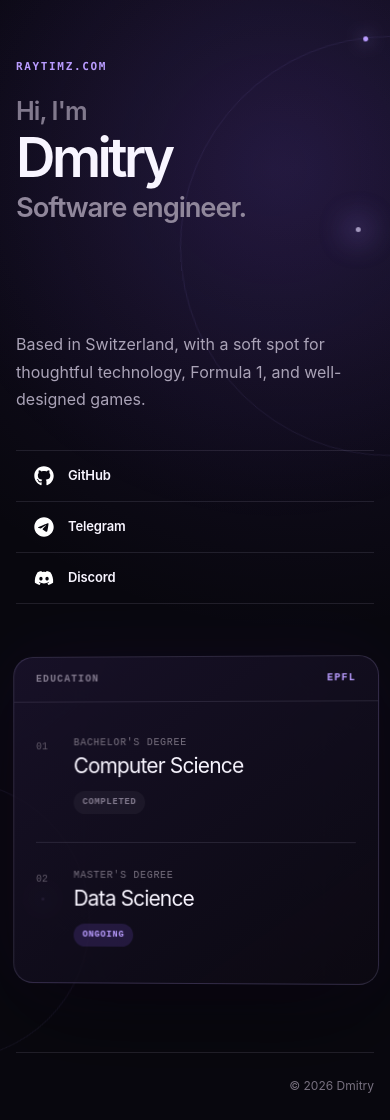
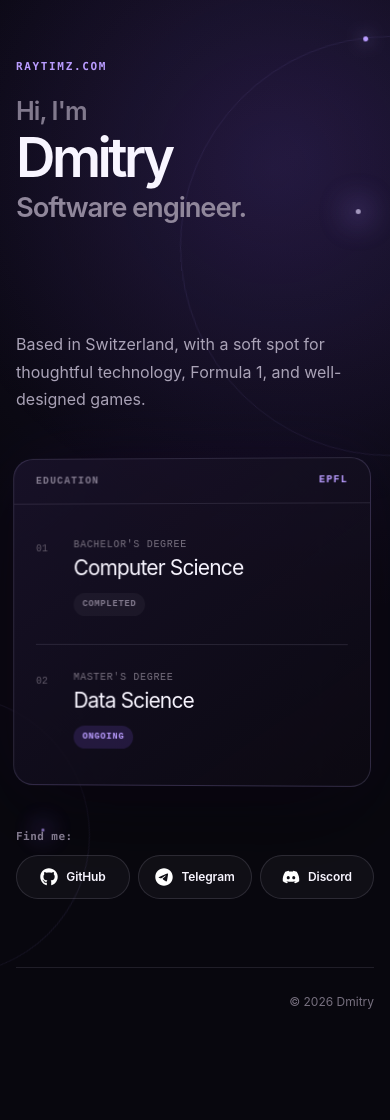
Before and after one commit to Raytimz/raytimz-web, a Next.js app: page / in a window 390 px wide. After the commit the page ends 1035 px from the top, so only its background shows below. Built offline with nearby package versions, Linux system fonts and the light colour scheme.

Commit message:
Reorder mobile content and style social chips

```diff
--- a/app/globals.css
+++ b/app/globals.css
@@ -107,17 +107,20 @@ main {
   display: grid;
   flex: 1;
   grid-template-columns: 1.06fr .94fr;
+  grid-template-areas:
+    "intro education"
+    "social education";
   align-items: center;
-  gap: clamp(52px, 7vw, 100px);
+  column-gap: clamp(52px, 7vw, 100px);
+  row-gap: 36px;
   padding-block: clamp(72px, 10vh, 120px);
 }
 
-.hero-copy { max-width: 650px; }
-.hero-copy > * { animation: rise-in .72s both; }
-.hero-copy > :nth-child(1) { animation-delay: .08s; }
-.hero-copy > :nth-child(2) { animation-delay: .16s; }
-.hero-copy > :nth-child(3) { animation-delay: .24s; }
-.hero-copy > :nth-child(4) { animation-delay: .32s; }
+.hero-intro { grid-area: intro; align-self: end; max-width: 650px; }
+.hero-intro > * { animation: rise-in .72s both; }
+.hero-intro > :nth-child(1) { animation-delay: .08s; }
+.hero-intro > :nth-child(2) { animation-delay: .16s; }
+.hero-intro > :nth-child(3) { animation-delay: .24s; }
 
 .eyebrow {
   margin-bottom: 24px;
@@ -175,29 +178,41 @@ h1 {
   line-height: 1.72;
 }
 
+.social-section {
+  grid-area: social;
+  align-self: start;
+  max-width: 650px;
+  animation: rise-in .72s .32s both;
+}
+
+.social-title {
+  margin-bottom: 12px;
+  color: #81798d;
+  font: 600 11px/1.2 ui-monospace, SFMono-Regular, Consolas, monospace;
+  letter-spacing: .04em;
+}
+
 .social-links {
   display: grid;
   grid-template-columns: repeat(3, minmax(0, 1fr));
-  margin-top: 36px;
-  border-top: 1px solid var(--line);
-  border-bottom: 1px solid var(--line);
+  gap: 10px;
 }
 
 .social-link {
-  display: grid;
-  grid-template-columns: 22px minmax(0, 1fr);
+  display: flex;
   align-items: center;
+  justify-content: center;
   gap: 12px;
   width: 100%;
   min-width: 0;
-  padding: 15px 18px;
+  min-height: 48px;
+  padding: 12px 16px;
+  border: 1px solid rgba(229, 220, 255, .13);
+  border-radius: 999px;
+  background: rgba(255, 255, 255, .035);
   color: var(--ink);
   text-decoration: none;
-  transition: color 180ms ease, transform 180ms ease;
-}
-
-.social-link + .social-link {
-  border-left: 1px solid var(--line);
+  transition: border-color 180ms ease, background 180ms ease, color 180ms ease, transform 180ms ease;
 }
 
 .social-link > svg {
@@ -217,10 +232,16 @@ h1 {
   white-space: nowrap;
 }
 
-.social-link:hover { color: var(--accent); transform: translateY(-2px); }
+.social-link:hover {
+  border-color: rgba(185, 156, 255, .38);
+  background: rgba(185, 156, 255, .08);
+  color: var(--accent);
+  transform: translateY(-2px);
+}
 .social-link:focus-visible { outline: 2px solid var(--accent); outline-offset: 5px; }
 
 .education-card {
+  grid-area: education;
   --tilt-x: 0deg;
   --tilt-y: -2deg;
   overflow: hidden;
@@ -317,25 +338,30 @@ footer {
 @media (max-width: 900px) {
   .hero {
     grid-template-columns: 1fr;
-    gap: 64px;
+    grid-template-areas:
+      "intro"
+      "education"
+      "social";
+    gap: 52px;
     padding-block: 78px 88px;
   }
 
-  .education-card { max-width: 610px; transform: none; }
+  .education-card,
+  .social-section { width: 100%; max-width: 610px; }
+  .education-card { transform: none; }
 }
 
 @media (max-width: 640px) {
   .shell { width: min(100% - 32px, 1120px); }
-  .hero { gap: 52px; padding-block: 60px 68px; }
+  .hero { gap: 44px; padding-block: 60px 68px; }
   h1 { min-height: 208px; font-size: clamp(50px, 14vw, 68px); }
   .typed-line { font-size: .5em; }
   .education-card { margin-inline: -4px; }
   .education-body { padding-inline: 22px; }
-  .social-links { grid-template-columns: 1fr; }
-  .social-link + .social-link {
-    border-top: 1px solid var(--line);
-    border-left: 0;
-  }
+  .social-links { gap: 8px; }
+  .social-link { gap: 8px; min-height: 44px; padding-inline: 10px; }
+  .social-link > svg { width: 18px; height: 18px; }
+  .social-link span { font-size: 12px; }
   .degree { grid-template-columns: 24px 1fr; }
   .degree-state { grid-column: 2; width: fit-content; }
   footer { min-height: 68px; }
--- a/app/page.tsx
+++ b/app/page.tsx
@@ -85,29 +85,13 @@ export default function Home() {
       </div>
 
       <section className="hero shell">
-        <div className="hero-copy">
+        <div className="hero-intro">
           <p className="eyebrow">raytimz.com</p>
           <TypingHeadline />
           <p className="hero-text">
             Based in Switzerland, with a soft spot for thoughtful technology,
             Formula 1, and well-designed games.
           </p>
-          <div className="social-links" aria-label="Social profiles">
-            {socialLinks.map(({ platform, href, viewBox, path }) => (
-              <a
-                className="social-link"
-                href={href}
-                key={platform}
-                rel="noreferrer"
-                target="_blank"
-              >
-                <svg aria-hidden="true" viewBox={viewBox}>
-                  <path d={path} />
-                </svg>
-                <span>{platform}</span>
-              </a>
-            ))}
-          </div>
         </div>
 
         <div
@@ -139,6 +123,26 @@ export default function Home() {
             </article>
           </div>
         </div>
+
+        <div className="social-section">
+          <p className="social-title" id="social-title">Find me:</p>
+          <div className="social-links" aria-labelledby="social-title">
+            {socialLinks.map(({ platform, href, viewBox, path }) => (
+              <a
+                className="social-link"
+                href={href}
+                key={platform}
+                rel="noreferrer"
+                target="_blank"
+              >
+                <svg aria-hidden="true" viewBox={viewBox}>
+                  <path d={path} />
+                </svg>
+                <span>{platform}</span>
+              </a>
+            ))}
+          </div>
+        </div>
       </section>
 
       <footer className="shell">
```
